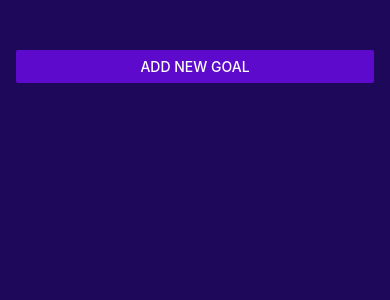
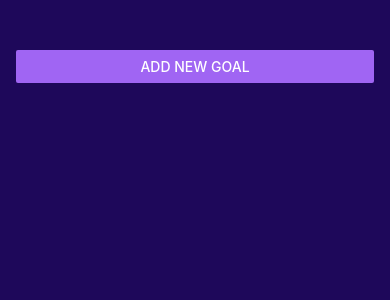
Before and after one commit to CianHub/coure-goals-app, a React Native app: screen / in a window 390 px wide. Shown: the top 300 px of the page. Built offline with nearby package versions, Linux system fonts and the light colour scheme.

Commit message:
add status bar

```diff
--- a/App.js
+++ b/App.js
@@ -1,7 +1,9 @@
+import { StatusBar } from 'expo-status-bar';
 import { useState } from 'react';
 import { StyleSheet, View, FlatList, Button, Image } from 'react-native';
 import { GoalInput } from './components/GoalInput';
 import { GoalItem } from './components/GoalItem';
+StatusBar;
 
 export default function App() {
   const [goalText, setGoalText] = useState('');
@@ -31,11 +33,13 @@
   const endAddGoalHandler = () => setShowModal(false);
 
   return (
+    <>
+      <StatusBar style="light" />
       <View style={styles.appContainer}>
         <Button
           title="Add New Goal"
           onPress={startAddGoalHandler}
-        color="#5e0acc"
+          color="#a065f3"
         />
 
         <GoalInput
@@ -62,6 +66,7 @@
           />
         </View>
       </View>
+    </>
   );
 }
 
--- a/app.json
+++ b/app.json
@@ -1,14 +1,14 @@
 {
   "expo": {
     "name": "Course Goals App",
-    "slug": "Course Goals App",
+    "slug": "course-goals-app",
     "version": "1.0.0",
     "orientation": "portrait",
     "icon": "./assets/icon.png",
     "splash": {
       "image": "./assets/splash.png",
       "resizeMode": "contain",
-      "backgroundColor": "#ffffff"
+      "backgroundColor": "#1e085a"
     },
     "updates": {
       "fallbackToCacheTimeout": 0
```
Lines whose indentation alone changed are shown as unchanged.
